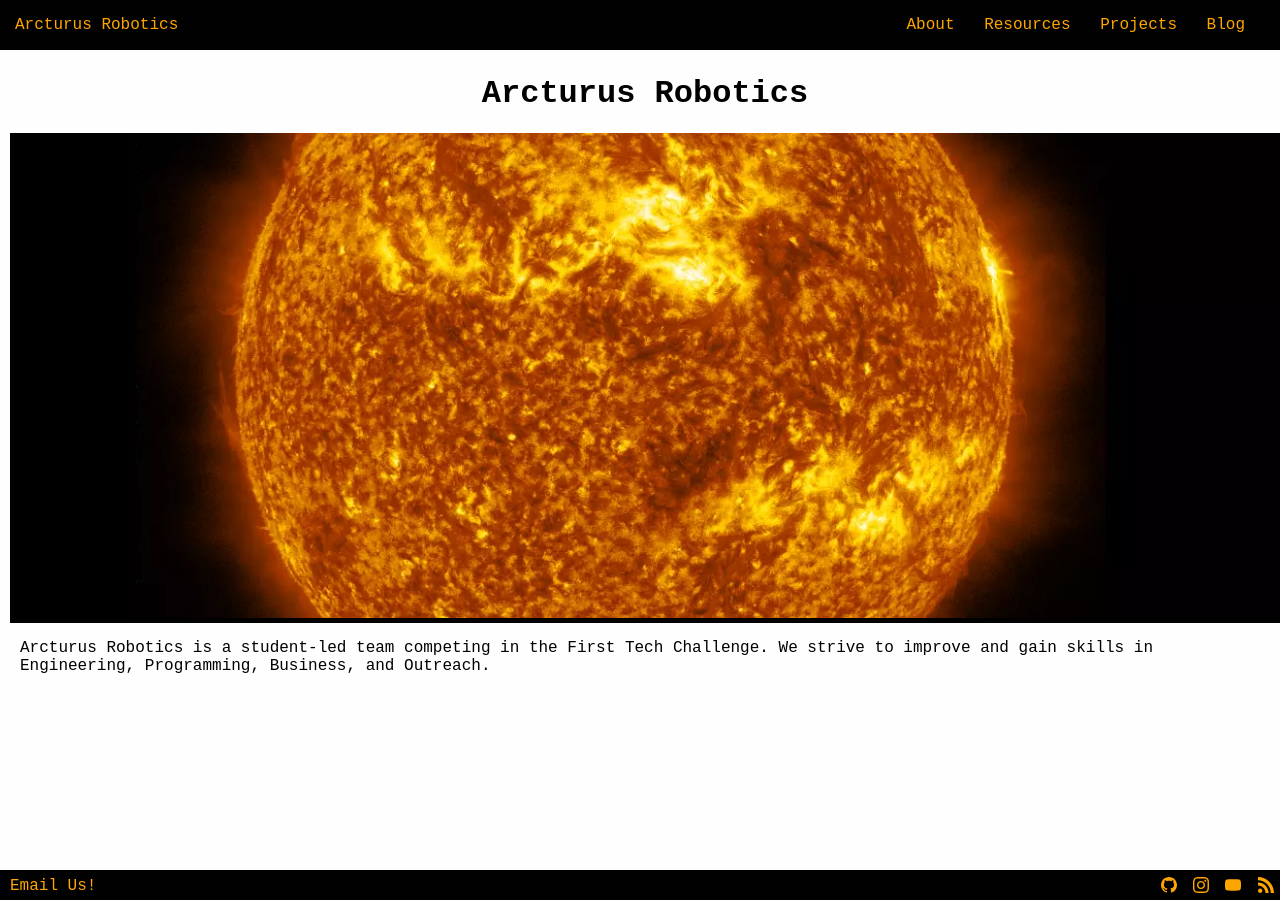
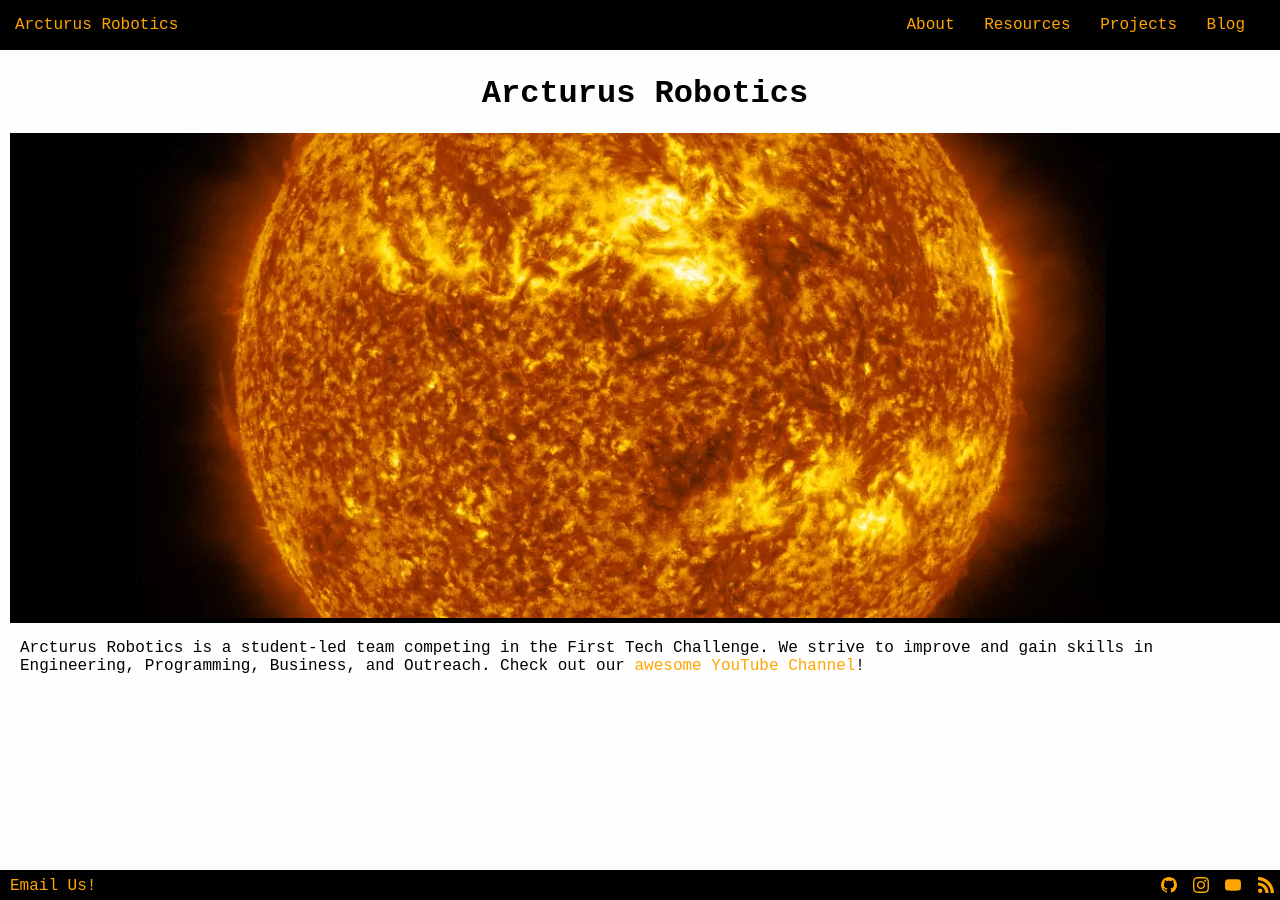
Before and after one commit to arcturus-robotics/arcturusrobotics.com, a Jekyll site: the page built from index.md, in a window 1280 px wide. Built offline with Jekyll 4.4.1, drawn with Linux system fonts in a browser that asks for light colours.

Commit message:
Adding website

```diff
--- a/index.md
+++ b/index.md
@@ -4,4 +4,4 @@ layout: home
 ---
 
 Arcturus Robotics is a student-led team competing in the First Tech Challenge.
-We strive to improve and gain skills in Engineering, Programming, Business, and Outreach.
+We strive to improve and gain skills in Engineering, Programming, Business, and Outreach. Check out our [awesome YouTube Channel](https://www.youtube.com/channel/UC_kJwWS4xiON9qoONGbpC4g)!
```
